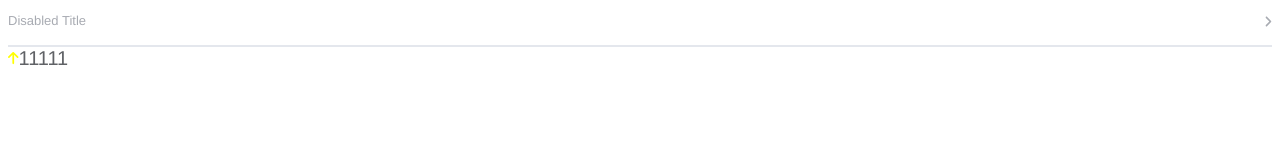
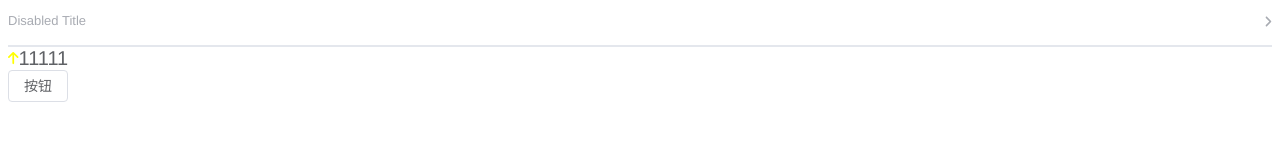
Before and after one commit to jiangyg778/yiyi-ui-vue3, a Vue app: page / in a window 1280 px wide. Shown: the part 251-392 px from the top of the page. Built offline with nearby package versions, Linux system fonts and the light colour scheme.

Commit message:
feat: 新增Dropdown

```diff
--- a/src/App.vue
+++ b/src/App.vue
@@ -2,7 +2,7 @@
  * @Author: DESKTOP-DO9B8F8\admin 297138663@qq.com
  * @Date: 2024-02-20 21:46:42
  * @LastEditors: DESKTOP-DO9B8F8\admin 297138663@qq.com
- * @LastEditTime: 2024-02-27 21:55:20
+ * @LastEditTime: 2024-02-27 22:43:39
  * @FilePath: \yiyi-ui-vue3\src\App.vue
  * @Description:
 -->
@@ -15,10 +15,18 @@ import { ref, onMounted } from 'vue';
 import type { ButtonInstance } from './components/Button/types';
 import './styles/index.css';
 import Tooltip from './components/Tooltip/Tooltip.vue';
+import Dropdown from './components/Dropdown/Dropdown.vue';
 
 const buttonRef = ref<ButtonInstance | null>(null);
 const openValue = ref(['a']);
 const trigger = ref('hover');
+const menuOptions = ref([
+  { key: '1', label: '选项一' },
+  { key: '2', label: '选项二' },
+  { key: '3', label: '选项三', disabled: true },
+  { key: '4', label: '选项四', divided: true },
+  { key: '5', label: '选项五' }
+]);
 
 onMounted(() => {
   if (buttonRef.value) {
@@ -57,4 +65,7 @@ onMounted(() => {
       <div>22222</div>
     </template>
   </Tooltip>
+  <Dropdown trigger="click" placement="bottom" :menuOptions="menuOptions">
+    <Button type="primary">按钮</Button>
+  </Dropdown>
 </template>
--- /dev/null
+++ b/src/components/Dropdown/Dropdown.vue
@@ -0,0 +1,66 @@
+<!--
+ * @Author: DESKTOP-DO9B8F8\admin 297138663@qq.com
+ * @Date: 2024-02-27 22:26:49
+ * @LastEditors: DESKTOP-DO9B8F8\admin 297138663@qq.com
+ * @LastEditTime: 2024-02-27 22:42:32
+ * @FilePath: \yiyi-ui-vue3\src\components\Dropdown\Dropdown.vue
+ * @Description:
+-->
+<template>
+  <div class="yy-dropdown">
+    <Tooltip
+      :trigger="trigger"
+      :placement="placement"
+      :openDelay="openDelay"
+      :closeDelay="closeDelay"
+      :popper-options="popperOptions"
+      @visible-change="visibleChange"
+      ref="tooltipRef"
+    >
+      <slot />
+      <template #content>
+        <ul class="yy-dropdown__menu">
+          <template v-for="item in menuOptions" :key="item.key">
+            <li v-if="item.divided" role="separator" class="divided-placeholder" />
+            <li
+              class="yy-dropdown__item"
+              @click="itemClick(item)"
+              :class="{ 'is-disabled': item.disabled, 'is-divided': item.divided }"
+              :id="`dropdown-item-${item.key}`"
+            >
+              {{ item.label }}
+            </li>
+          </template>
+        </ul>
+      </template>
+    </Tooltip>
+  </div>
+</template>
+<script setup lang="ts">
+import { type Ref, ref } from 'vue';
+import type { DropdownProps, DropdownInstance, DropdownEmits, MenuOption } from './types';
+import Tooltip from '../Tooltip/Tooltip.vue';
+import type { TooltipInstance } from '../Tooltip/types';
+
+defineOptions({
+  name: 'YyDropdown'
+});
+
+const props = defineProps<DropdownProps>();
+const emits = defineEmits<DropdownEmits>();
+const tooltipRef = ref() as Ref<TooltipInstance>;
+
+const visibleChange = (val: boolean) => {
+  emits('visible-change', val);
+};
+
+const itemClick = (item: MenuOption) => {
+  if (item.disabled) return;
+  emits('select', item);
+};
+
+defineExpose<DropdownInstance>({
+  show: () => tooltipRef.value?.show(),
+  hide: () => tooltipRef.value?.hide()
+});
+</script>
--- /dev/null
+++ b/src/components/Dropdown/types.ts
@@ -0,0 +1,23 @@
+import type { VNode } from 'vue';
+import type { TooltipProps } from '../Tooltip/types';
+
+export interface DropdownProps extends TooltipProps {
+  menuOptions: MenuOption[];
+}
+
+export interface MenuOption {
+  label: string | VNode;
+  key: string | number;
+  disabled?: boolean;
+  divided?: boolean;
+}
+
+export interface DropdownEmits {
+  (e: 'visible-change', value: boolean): void;
+  (e: 'select', value: MenuOption): void;
+}
+
+export interface DropdownInstance {
+  show: () => void;
+  hide: () => void;
+}
```
